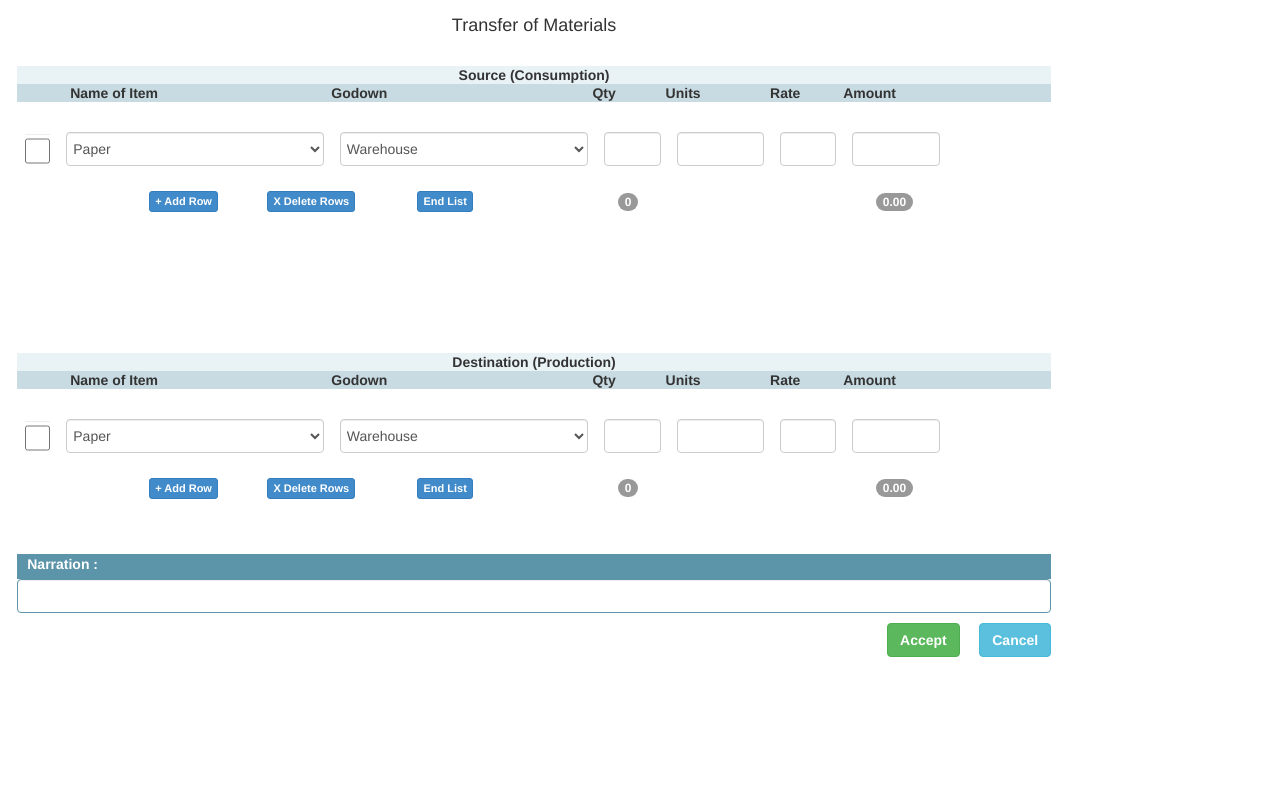
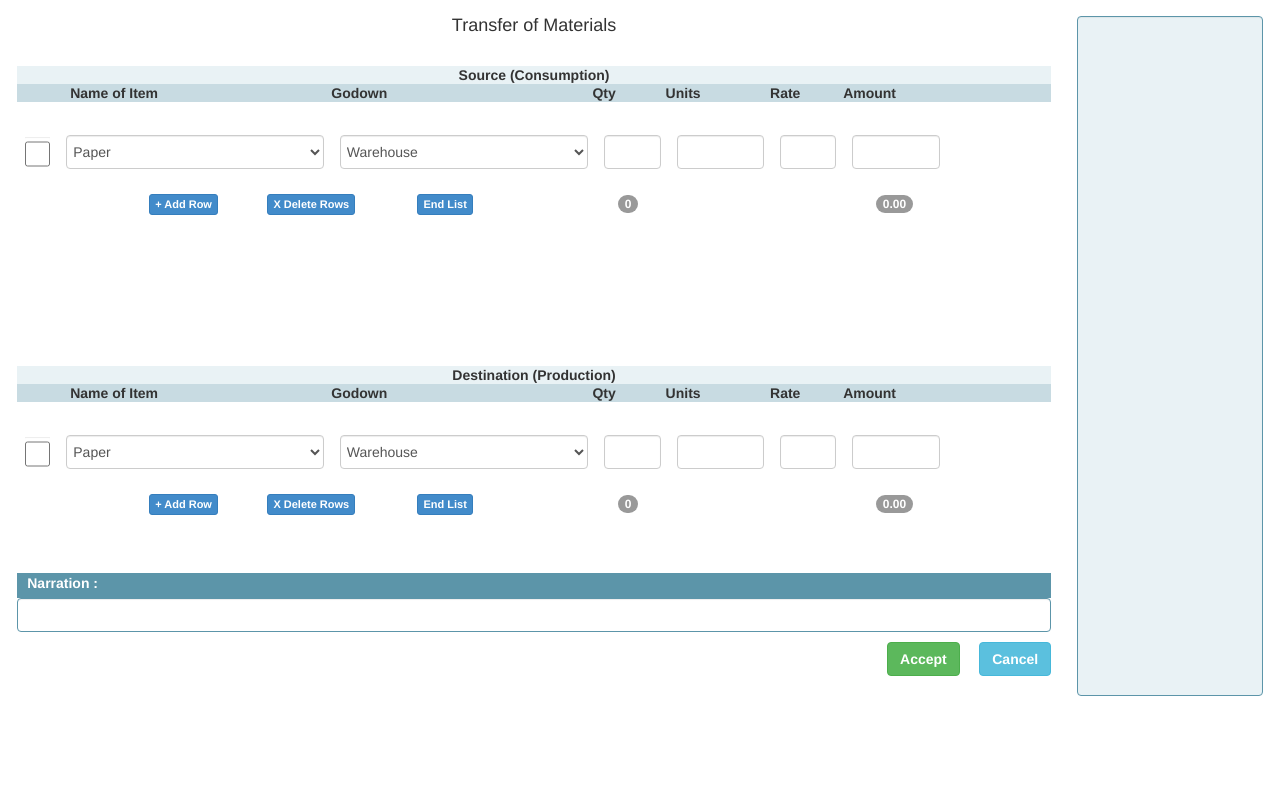
Before and after one commit to TheCAGroup/AccountingDrive, a PHP site: page /voucher/stock_journal.php in a window 1280 px wide. Run offline with PHP 8.4, Linux system fonts and the light colour scheme.

Commit message:
Godown added, look n feel changed

```diff
--- a/voucher/stock_journal.php
+++ b/voucher/stock_journal.php
@@ -38,7 +38,7 @@
 			}
 		</style>
 	</head>
-        <body style="height:100%;">
+        <body>
 
 
 		<link href="../bootstrap/css/bootstrap.css" rel="stylesheet">
@@ -53,8 +53,8 @@ makemodal_confirm("modalacceptchange","Accept","");
 echo $callbackvalue;*/
 ?>
 		<div class="container">
-		<div class="row show-grid" style="height: 96%;">
-  		<div class="col-lg-10" style="height: 100%;">
+		<div class="row show-grid">
+  		<div class="col-lg-10">
 		<!--div class="well" style="height: 100%;"-->
 		<h4 align="center">Transfer of Materials</h4>
                 <br>
@@ -196,7 +196,7 @@ echo $callbackvalue;*/
 		<div class="col-lg-2">
 
 			<!--div class="span3 sb-fixed"-->
-		   		<!--div class="well"-->
+                        <div class="well" style="margin-top:10px;border: 1px solid #5C95A9; background-color: #E9F2F5">
 		   			<div id="divlist" style="height: 80%;overflow: auto">
 
 
@@ -211,7 +211,7 @@ echo $callbackvalue;*/
 			 		 	<li><a href="#">Material In</a></li>
 					</ul-->
 					<!--/div-->
-				<!--/div-->
+				</div>
 			</div>
 <br style="clear:both" />
 	  	</div>
```
